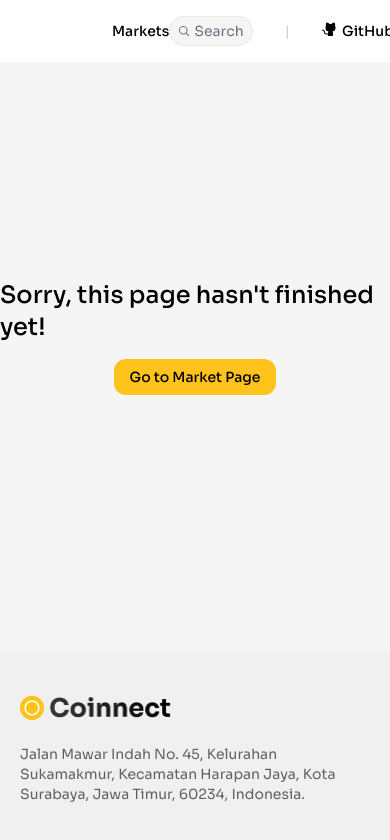
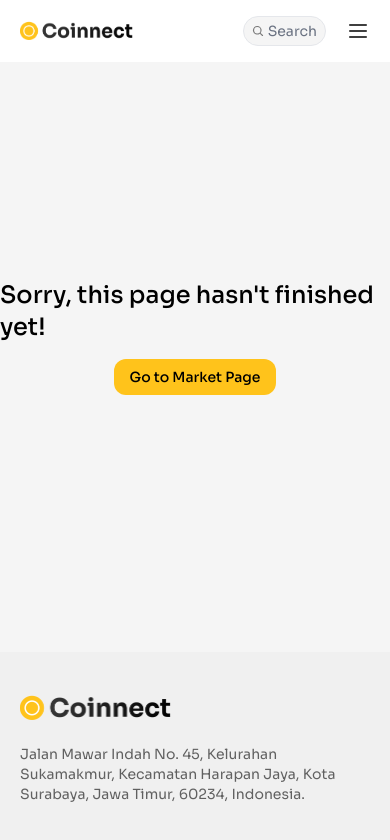
Before and after one commit to rahmanbax/coinnect, a React (Vite) app: page / in a window 390 px wide. Shown: the top 840 px of the page. Built offline with nearby package versions, Linux system fonts and the light colour scheme.

Commit message:
Add NavBarMobile component for mobile navigation and update NavBar for responsiveness

```diff
--- /dev/null
+++ b/src/components/NavBarMobile.jsx
@@ -0,0 +1,43 @@
+import React from "react";
+import coinnect from "../assets/coinnect-pictorial-logo.png";
+import { GithubLogo, X } from "@phosphor-icons/react";
+import { Link } from "react-router-dom";
+
+const NavBarMobile = ({ open, onClose }) => {
+  if (!open) return null;
+
+  return (
+    <div
+      className={`absolute size-full ${
+        open ? "visible bg-white backdrop-blur-xs" : "invisible"
+      }
+
+      `}
+    >
+      <div
+        onClick={(e) => e.stopPropagation()}
+        className="my-5 flex flex-col gap-5"
+      >
+        <div className="flex mx-5 justify-between">
+          <img src={coinnect} alt="" className="h-5" />
+          <button onClick={onClose} className="cursor-pointer">
+            <X size={20} weight="bold" />
+          </button>
+        </div>
+        <Link to={"/markets"} className="p-5 hover:bg-[#f5f5f5] w-full font-medium text-2xl">
+          Markets
+        </Link>
+        <a
+          href="https://github.com/rahmanbax/crypto-app"
+          target="blank"
+          className="absolute bottom-5 left-5 flex items-center gap-2"
+        >
+          <GithubLogo className="text-base" weight="fill" />
+          <p className="text-sm font-medium">Source Code</p>
+        </a>
+      </div>
+    </div>
+  );
+};
+
+export default NavBarMobile;
--- a/src/containers/NavBar.jsx
+++ b/src/containers/NavBar.jsx
@@ -4,10 +4,12 @@ import SearchBar from "../components/SearchBar";
 import { Link } from "react-router-dom";
 import Modal from "../components/Modal";
 import SearchModalLayout from "../components/SearchModal";
-import { GithubLogo } from "@phosphor-icons/react";
+import { GithubLogo, List } from "@phosphor-icons/react";
+import NavBarMobile from "../components/NavBarMobile";
 
 const NavBar = () => {
   const [open, setOpen] = useState(false);
+  const [openNavBar, setOpenNavBar] = useState(false);
   const searchInputRef = useRef(null);
 
   useEffect(() => {
@@ -17,52 +19,51 @@ const NavBar = () => {
     } else {
       document.body.style.overflow = "auto";
     }
-
-    return () => {
-      document.body.style.overflow = "auto";
-    };
   }, [open]);
 
   return (
     <>
-      <header className="bg-white p-4">
-        <nav className="flex justify-between items-center mx-14">
+      <header className="bg-white py-4">
+        <nav className="flex justify-between items-center mx-5 lg:mx-14">
           <div className="flex gap-10 items-center">
             <Link to="/">
-              <img src={CoinnectLogo} alt="" className="w-[119px] h-[25px]" />
+              <img src={CoinnectLogo} alt="" className="h-6" />
             </Link>
-            <Link className="text-sm font-medium" to="/markets">
+            <Link className="text-sm font-medium hidden lg:block" to="/markets">
               Markets
             </Link>
-            {/* <Link className="text-sm font-medium" to="/swap">
-              Swap
-            </Link>
-            <Link className="text-sm font-medium" to="/tracker">
-              Portfolio Tracker
-            </Link> */}
           </div>
-          <div className="flex items-center gap-8">
+          <div className="flex items-center gap-5 lg:gap-8">
             <SearchBar onClick={() => setOpen(true)} />
-            <span className="text-sm opacity-20">|</span>
+            <span className="text-sm opacity-20 hidden lg:block">|</span>
             <a
               href="https://github.com/rahmanbax/crypto-app"
               target="blank"
-              className="flex gap-1 text-center"
+              className="gap-1 text-center hidden lg:flex"
             >
               <GithubLogo className="text-base" weight="fill" />
               <p className="text-sm font-medium">GitHub</p>
             </a>
 
-            {/* <ButtonSecondary>Login</ButtonSecondary>
-            <ButtonPrimary>Sign Up</ButtonPrimary> */}
+            <button
+              className="display lg:hidden cursor-pointer"
+              onClick={() => setOpenNavBar(true)}
+            >
+              <List className="" size={24} fill="bold" />
+            </button>
           </div>
         </nav>
       </header>
 
       {/* Search Modal */}
       <Modal searchModal={true} open={open} onClose={() => setOpen(false)}>
-        <SearchModalLayout searchInputRef={searchInputRef} />
+        <SearchModalLayout searchInputRef={searchInputRef} closeButton={() => setOpen(false)}/>
       </Modal>
+      <NavBarMobile open={openNavBar} onClose={() => setOpenNavBar(false)}>
+        <div className="bg-white size-full">
+          Test
+        </div>
+      </NavBarMobile>
     </>
   );
 };
```
